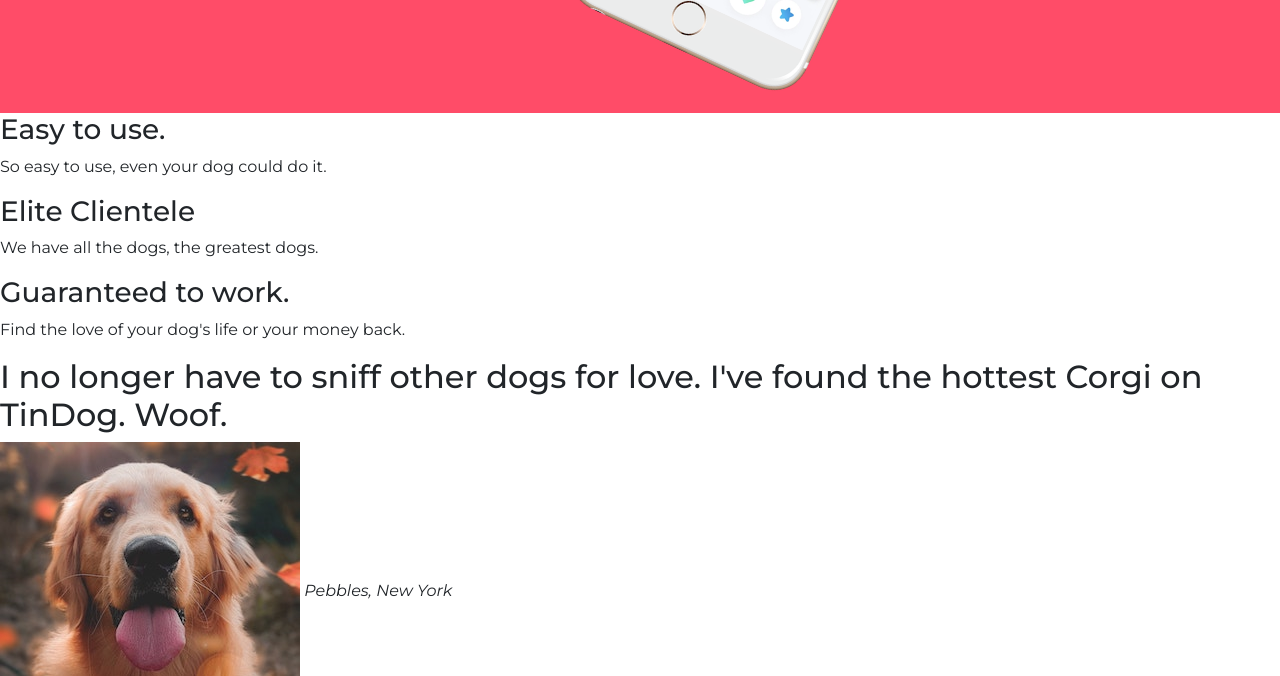
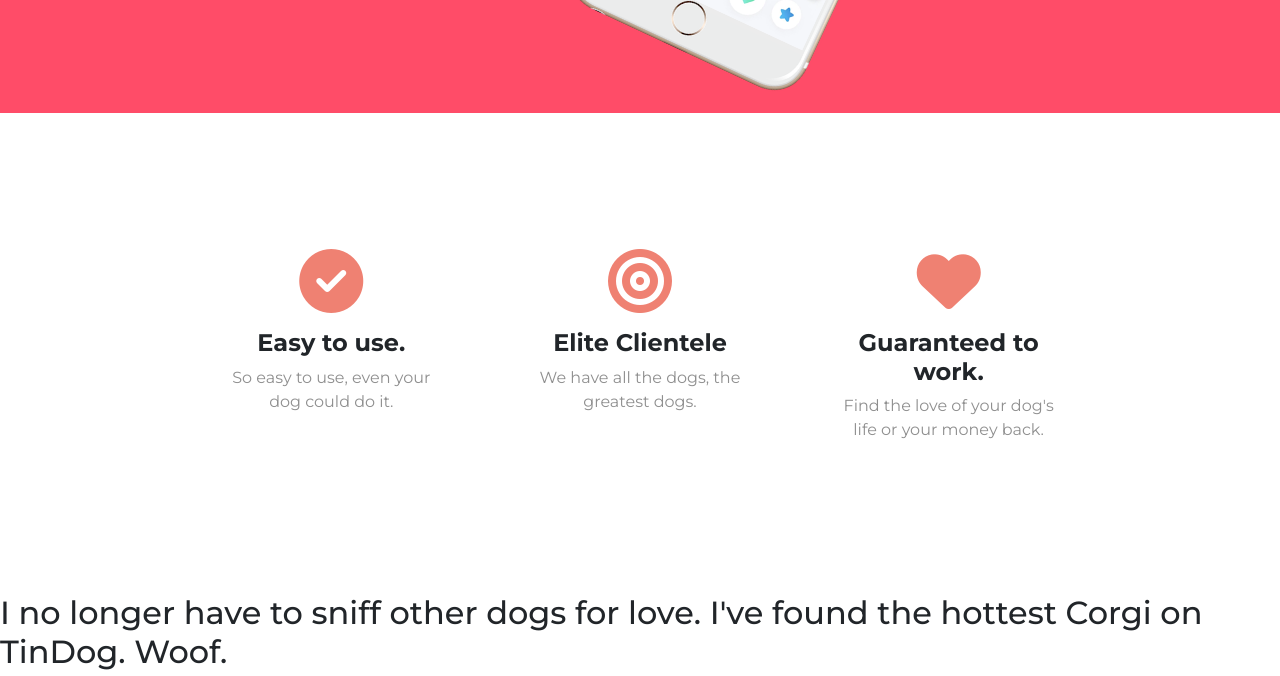
Before and after one commit to DazRobinson/TinDogSite, a plain HTML site: page index.html in a window 1280 px wide. Shown: the part 630-1306 px from the top of the page. Drawn offline with nearby package versions, Linux system fonts and the light colour scheme.

Commit message:
Added styling to the "Features" section

```diff
--- a/css/styles.css
+++ b/css/styles.css
@@ -31,6 +31,16 @@
   line-height: 1.5;
   font-weight: 900;
 
+}
+
+h3 {
+  font-family: "Montserrat";
+  font-size: 1.5rem;
+  font-weight: bold;
+}
+
+p {
+  color: #8f8f8f;
 }
 
 /* Navigation Bar  */
@@ -67,3 +77,24 @@
   width: 60%;
   transform: rotate(25deg);
 }
+
+/* Features Section */
+
+#features {
+  padding: 7% 15%;
+}
+
+.feature-box {
+  text-align: center;
+  padding: 5%;
+}
+
+ .icon {
+  color: #ef8172;
+  margin-bottom: 1rem;
+
+}
+
+.icon:hover {
+  color: #ff4c68;
+}
--- a/index.html
+++ b/index.html
@@ -80,14 +80,27 @@
 
   <section id="features">
 
+      <div class="row">
+
+        <div class="feature-box col-lg-4">
+          <i class="fas fa-check-circle fa-4x icon"></i>
           <h3>Easy to use.</h3>
           <p>So easy to use, even your dog could do it.</p>
+        </div>
 
+        <div class="feature-box col-lg-4">
+          <i class="fas fa-bullseye fa-4x icon"></i>
           <h3>Elite Clientele</h3>
           <p>We have all the dogs, the greatest dogs.</p>
+        </div>
 
+        <div class="feature-box col-lg-4">
+          <i class="fas fa-heart fa-4x icon"></i>
           <h3>Guaranteed to work.</h3>
           <p>Find the love of your dog's life or your money back.</p>
+        </div>
+
+      </div>
 
   </section>
 
```
Lines whose indentation alone changed are shown as unchanged.
